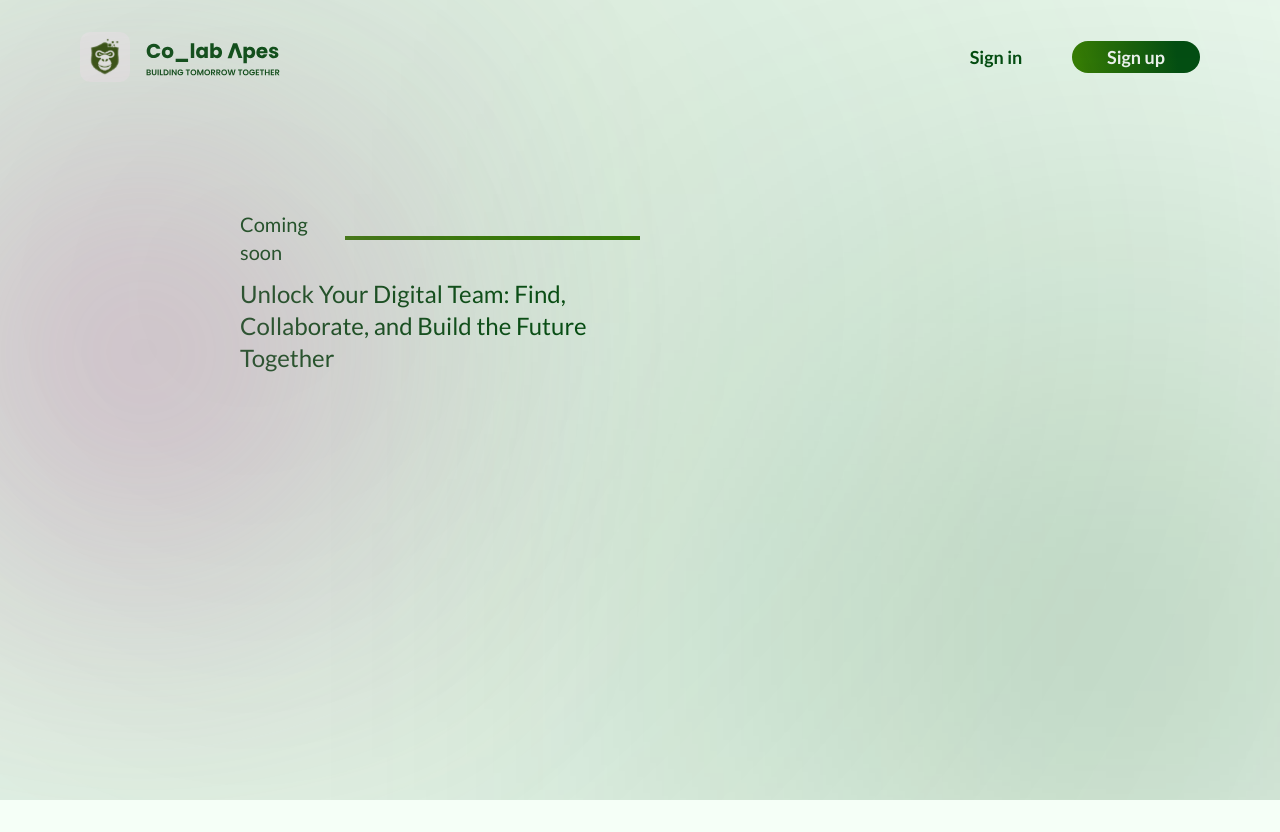
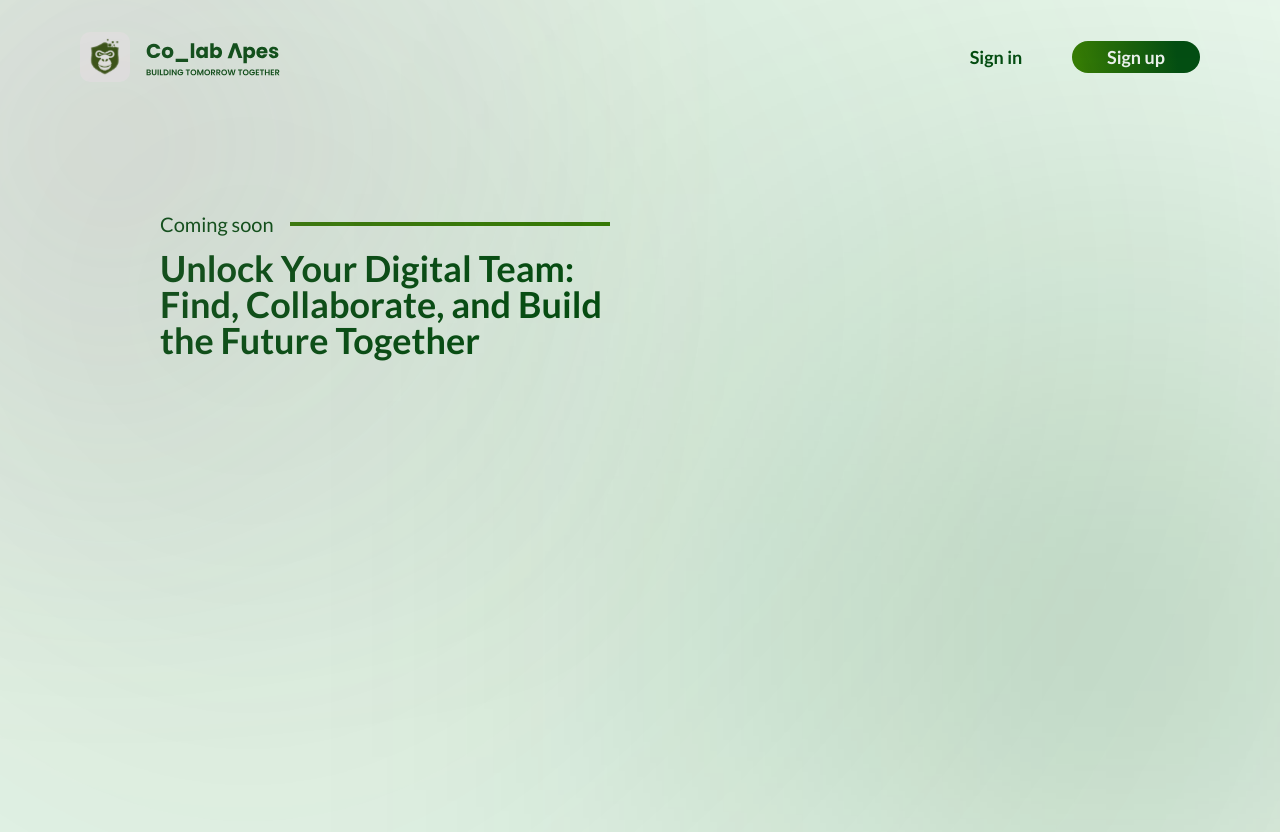
Before and after one commit to Colab-Apes/landingpage, a React (Create React App) app: page / in a window 1280 px wide. Before the commit the page ends 800 px from the top, so only its background shows below. Built offline with nearby package versions, Linux system fonts and the light colour scheme.

Commit message:
working on text

```diff
--- a/src/Components/Circles.jsx
+++ b/src/Components/Circles.jsx
@@ -4,7 +4,7 @@ const Circles = () => {
   return (
     <div>
       <div className="absolute top-[-2rem] left-[-5rem] bg-[#054E12] h-[41rem] w-[41rem] flex justify-center items-center  rounded-full blur-[500px] "></div>
-      <div className="absolute top-[13rem]   blur-[150px] left-[0px] bg-[#C26AAA] h-[18rem] w-[18rem] rounded-full "></div>
+      <div className="absolute top-[2rem]   blur-[200px] left-[0px] bg-[#C26AAA] h-[14rem] w-[14rem] rounded-full "></div>
       <div className="absolute h-[20rem] w-[20rem] bottom-0 right-0 bg-[#054E12] blur-[250px]"></div>
     </div>
   );
--- a/src/Pages/LandingPage.jsx
+++ b/src/Pages/LandingPage.jsx
@@ -4,16 +4,16 @@ import Circles from "./../Components/Circles";
 
 const LandingPage = () => {
   return (
-    <div className="px-20 h-full w-full bg-[#F5FFF7] font-lato">
+    <div className="px-20 h-screen w-full bg-[#F5FFF7] font-lato">
       <NavBar />
       <Circles />
-      <div className="grid md:grid-cols-2 px-40 mt-32">
+      <div className="grid md:grid-cols-2 px-20 mt-32">
         <div className="flex flex-col">
-          <div className="flex items-center">
+          <div className="flex items-center gap-x-4 ">
             <p className="text-main text-xl">Coming soon</p>
             <div className=" bg-[#3B8004] w-[20rem] h-[0.2rem]"></div>
           </div>
-          <p className="text-2xl text-main mt-3">
+          <p className="text-4xl text-main mt-3 font-semibold leading-9">
             Unlock Your Digital Team: Find, Collaborate, and Build the Future
             Together
           </p>
```
